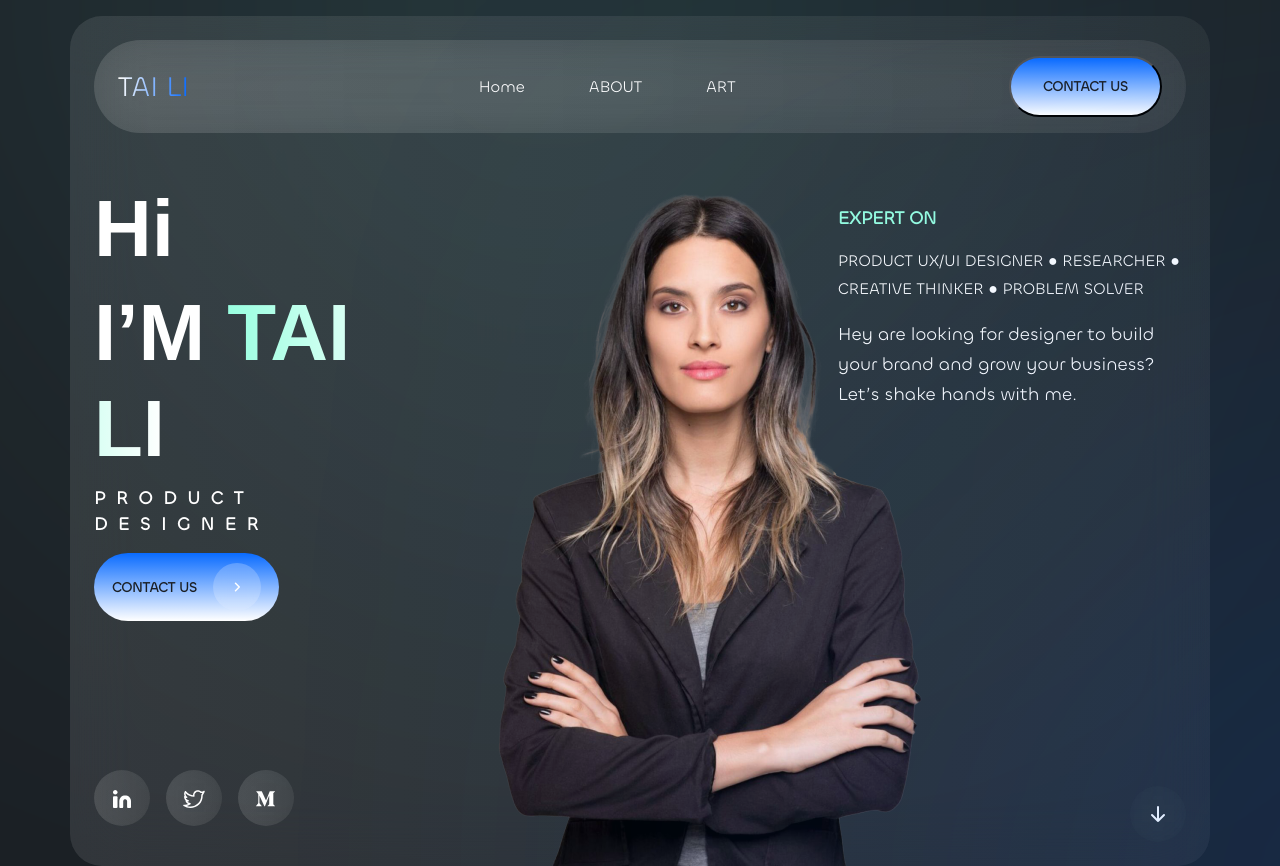
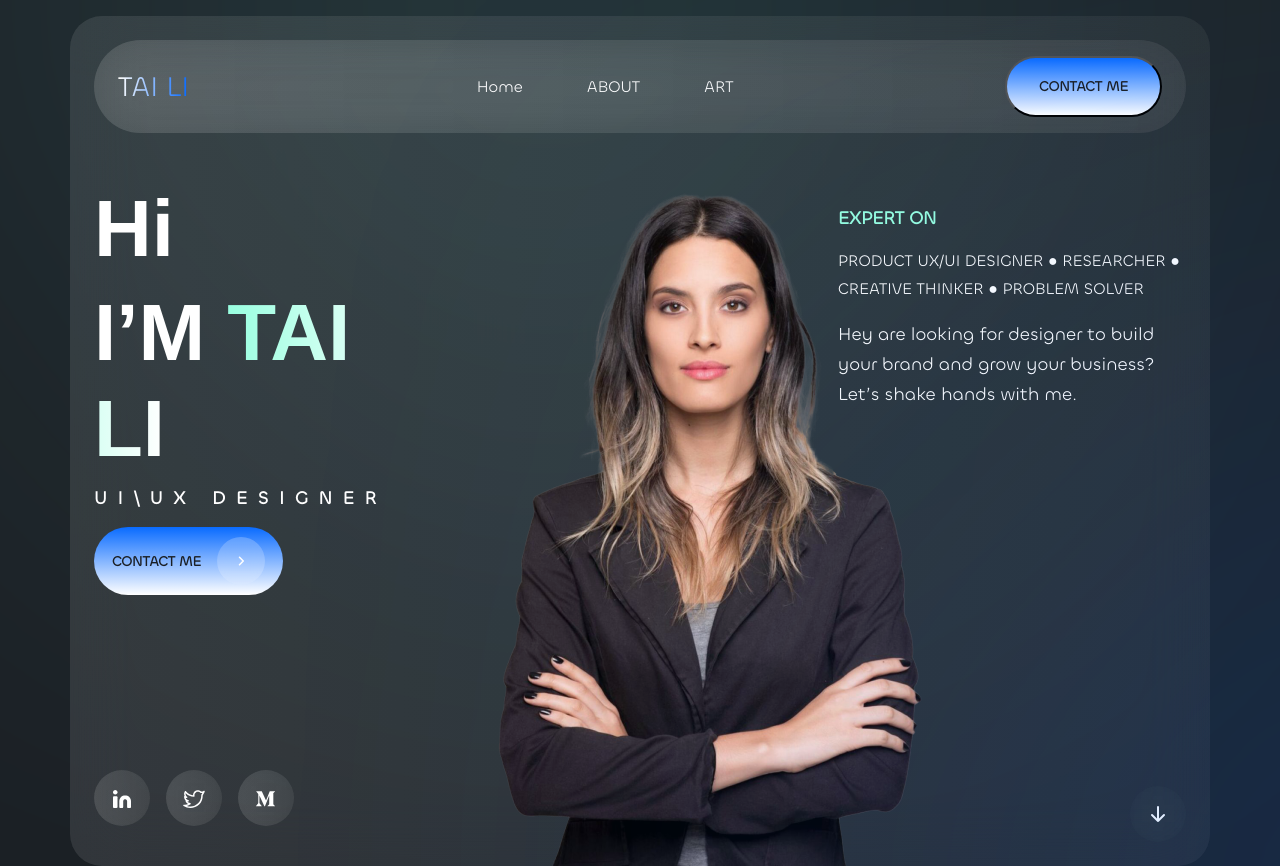
Before and after one commit to taiannelima/tai-li-portfolio, a plain HTML site: page index.html in a window 1280 px wide. Shown: the top 866 px of the page. Drawn offline with Linux system fonts and the light colour scheme.

Commit message:
Update index
button text, footer update email

```diff
--- a/index.html
+++ b/index.html
@@ -37,7 +37,7 @@
         </div>
         <div>
 
-          <button class="">CONTACT US</button>
+          <button class="">CONTACT ME</button>
         </div>
 
       </nav>
@@ -48,9 +48,9 @@
           <div>
             <h1 class="main-heading">Hi</h1>
             <h1 class="main-heading "> I’M <span class="color">TAI LI</span></h1>
-            <p class="prof">PRODUCT DESIGNER</p>
+            <p class="prof">UI\UX DESIGNER</p>
             <a href="#" class="cusbtn d-flex gap-3 align-items-center text-decoration-none" style="width: fit-content;">
-              <span>CONTACT US</span>
+              <span>CONTACT ME</span>
               <div class="btncion d-flex justify-content-center  align-items-center rounded-circle">
                 <svg xmlns="http://www.w3.org/2000/svg" width="18" height="18" viewBox="0 0 18 18" fill="none">
                   <path d="M7.5 12.75L11.25 9L7.5 5.25" stroke="white" stroke-width="1.5" stroke-linecap="round" stroke-linejoin="round"/>
@@ -270,8 +270,8 @@
           </div>
           <div class="col-md-4 d-flex flex-column justify-content-center">
             <ul class="list-unstyled d-flex flex-column mb-0  gap-2 text-end">
-              <li class=""><a href="tel:+14096789096" class="text-white text-decoration-none">+1 409 678 9096</a>
-              <li class=""><a href="mailto:tai.li@gmail.com" class="text-white text-decoration-none">tai.li@gmail.com</a>
+
+              <li class=""><a href="mailto:rtaianne@gmail.com" class="text-white text-decoration-none">rtaianne@gmail.com</a>
             </ul>
           </div>
       </div>
```
